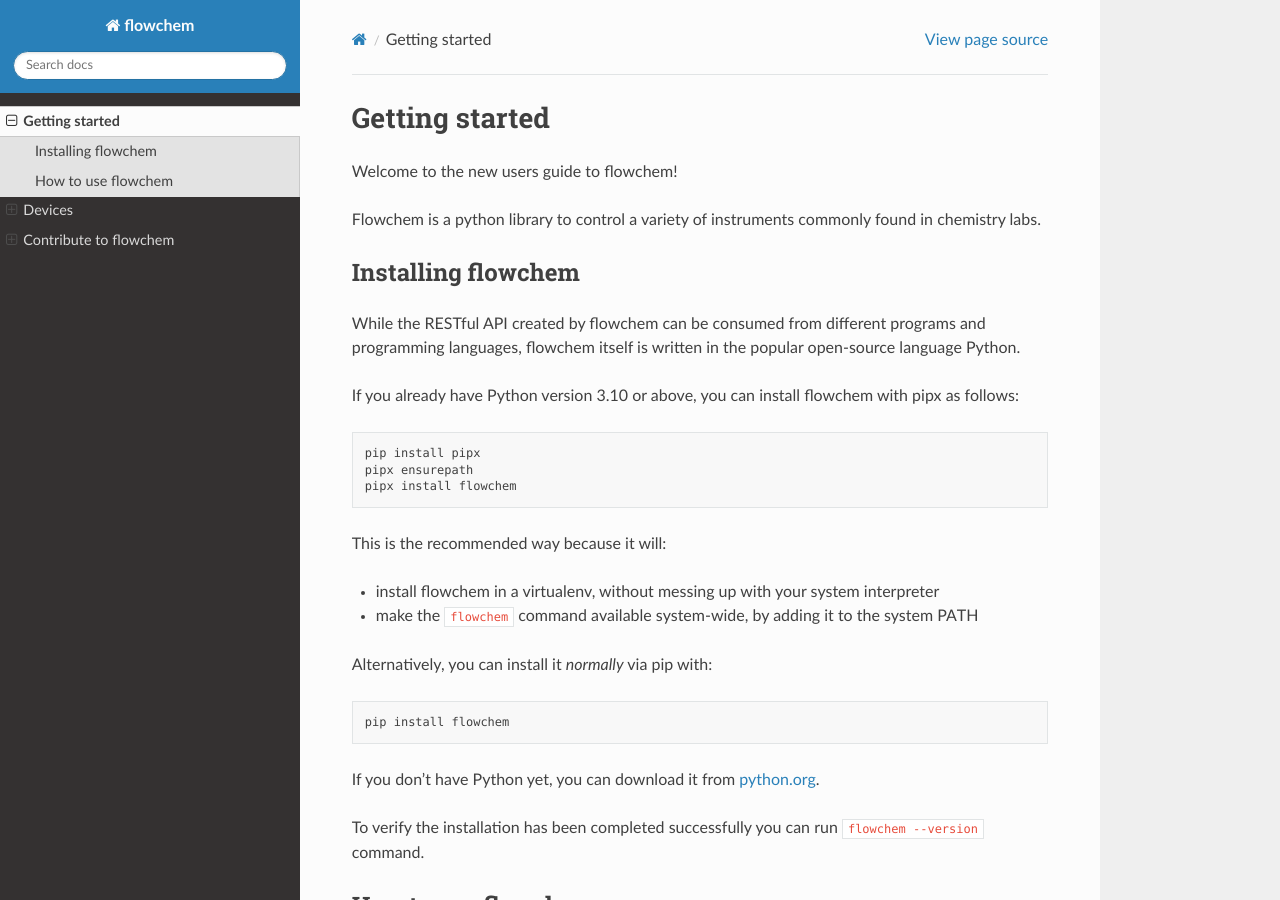
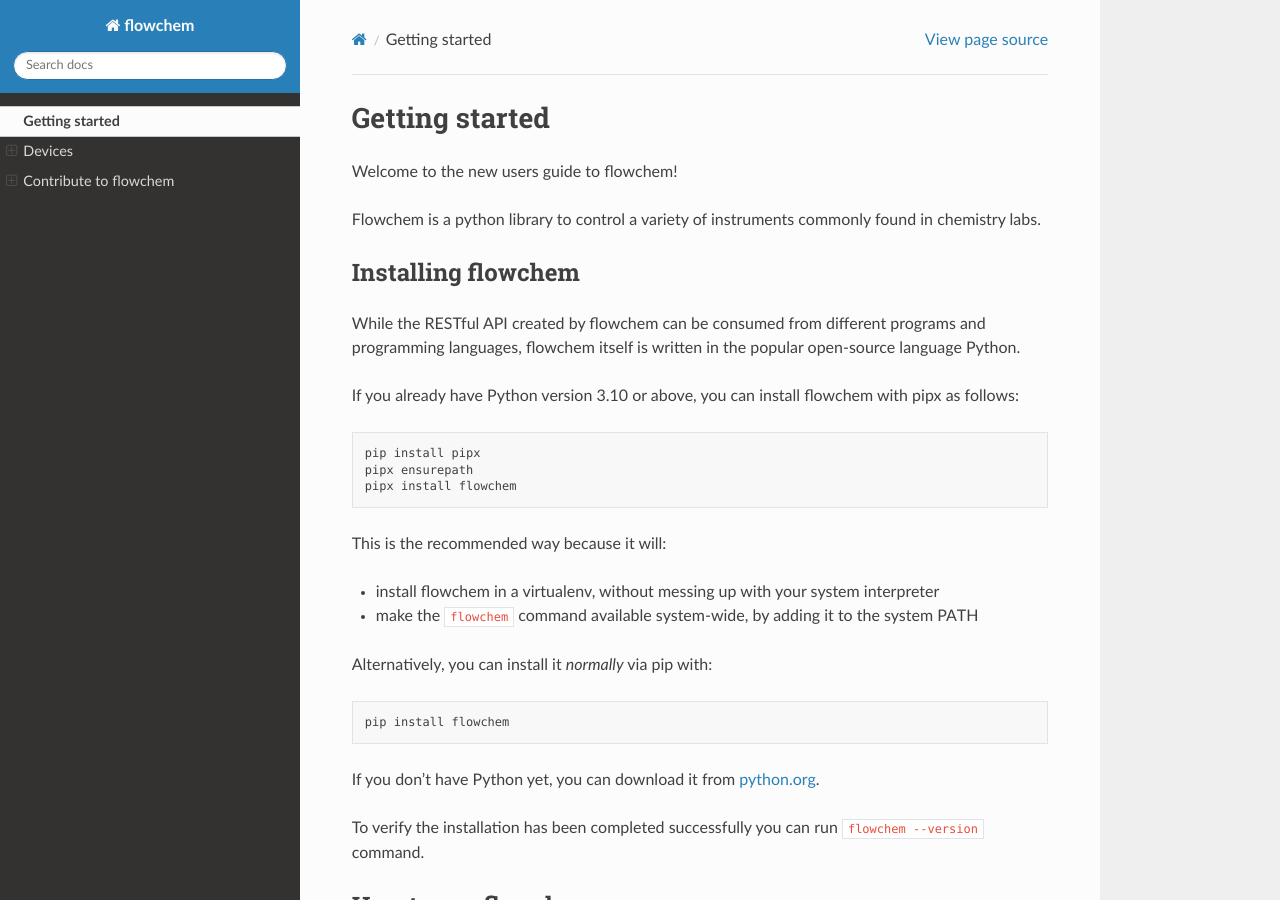
Before and after one commit to cambiegroup/flowchem, a Sphinx documentation site: the page built from docs/getting_started.md, in a window 1280 px wide and 900 px high. Built offline with Sphinx 7.4.7 and the Read the Docs theme 2.0.0, drawn with Linux system fonts in a browser that asks for light colours; some of the changed lines change nothing that is shown.

Commit message:
docs: sidebar hide section headings

```diff
--- a/docs/conf.py
+++ b/docs/conf.py
@@ -74,10 +74,12 @@
 # The theme to use for HTML and HTML Help pages.  See the documentation for
 # a list of builtin themes.
 #
+# html_logo = "http://placekitten.com/200/90"
 html_theme = "sphinx_rtd_theme"
 html_theme_options = {
     "collapse_navigation": False,
     "navigation_depth": 3,
+    "titles_only": True,
 }
 
 # Add any paths that contain custom static files (such as style sheets) here,
```
